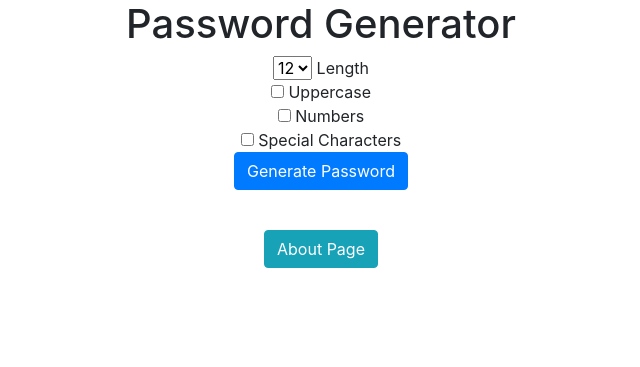
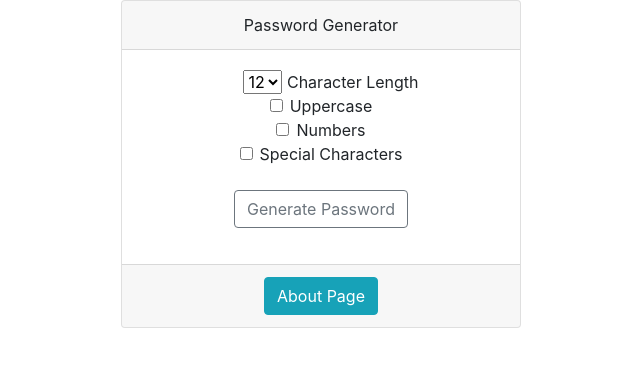
Before and after one commit to ErikaItzelDiaz/password_generator-django, a Django app: page / in a window 1280 px wide. Shown: the top 367 px of the page, without its empty margins (319-959 px from the left). Run offline with Django 5.2, Linux system fonts and the light colour scheme.

Commit message:
added bootstrap

```diff
--- a/generator/templates/generator/home.html
+++ b/generator/templates/generator/home.html
@@ -7,10 +7,12 @@
         <title>Home</title>
     </head>
 
-<div class="container text-center">
-    <h1> Password Generator </h1>
 
+    <div class="card mx-auto text-center" style="width:400px">
+      <div class="card-header">Password Generator</div>
+      <div class="card-body">
         <form action = "{% url 'password' %}">
+            <div class="form-check">
                 <select name = "length">
                     <option value="6">6</option>
                     <option value="7">7</option>
@@ -21,21 +23,26 @@
                     <option value="12" selected="selected">12</option>
                     <option value="13">13</option>
                     <option value="14">14</option>
-        </select> Length
+                </select> Character Length
+            </div>
+            <div class="form-check">
+                <input class="form-check-input" type="checkbox" id="uppercase" name="uppercase">
+                <label class="form-check-label" for="uppercase">Uppercase</label>
+            </div>
+            <div class="form-check">
+                <input class="form-check-input" type="checkbox" id="numbers" name="numbers">
+                <label class="form-check-label" for="numbers">Numbers</label>
+            </div>
+            <div class="form-check">
+                <input class="form-check-input" type="checkbox" id="special" name="special">
+                <label class="form-check-label" for="special">Special Characters</label>
+            </div>
             <br>
-        <input type="checkbox" name="uppercase"> Uppercase
-        <br>
-        <input type="checkbox" name="numbers"> Numbers
-        <br>
-        <input type="checkbox" name="special"> Special Characters
-        <br>
-        <input type="submit" value="Generate Password" class="btn btn-primary">
+            <input type="submit" value="Generate Password" class="btn btn-outline-secondary">
         </form>
-
-    <body>
-    <br>
+      </div>
+      <div class="card-footer">
           <a href="{% url 'about' %}" class="btn btn-info">About Page</a>
-    </body>
       </div>
-
+    </div>
 </html>
--- a/generator/templates/generator/password.html
+++ b/generator/templates/generator/password.html
@@ -12,7 +12,6 @@
             <h1>Your password is:  </h1>
             <h2 class="alert alert-success">{{ password }}</h2>
             <a href="{% url 'home' %}" class="btn btn-info">Home</a>
-
         </body>
     </div>
 </html>
```
Also changed, not shown: generator/templates/generator/about.html (+8 -4 lines). Lines whose indentation alone changed are shown as unchanged.
